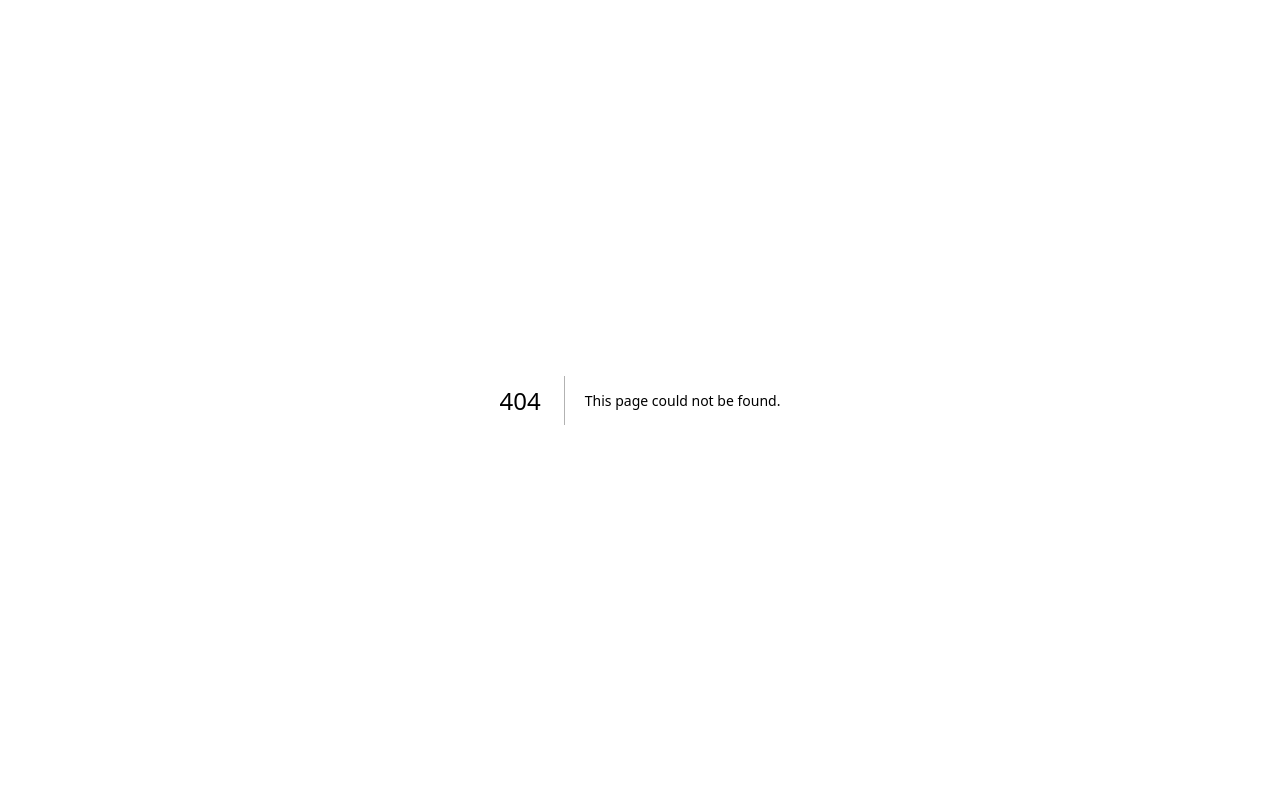
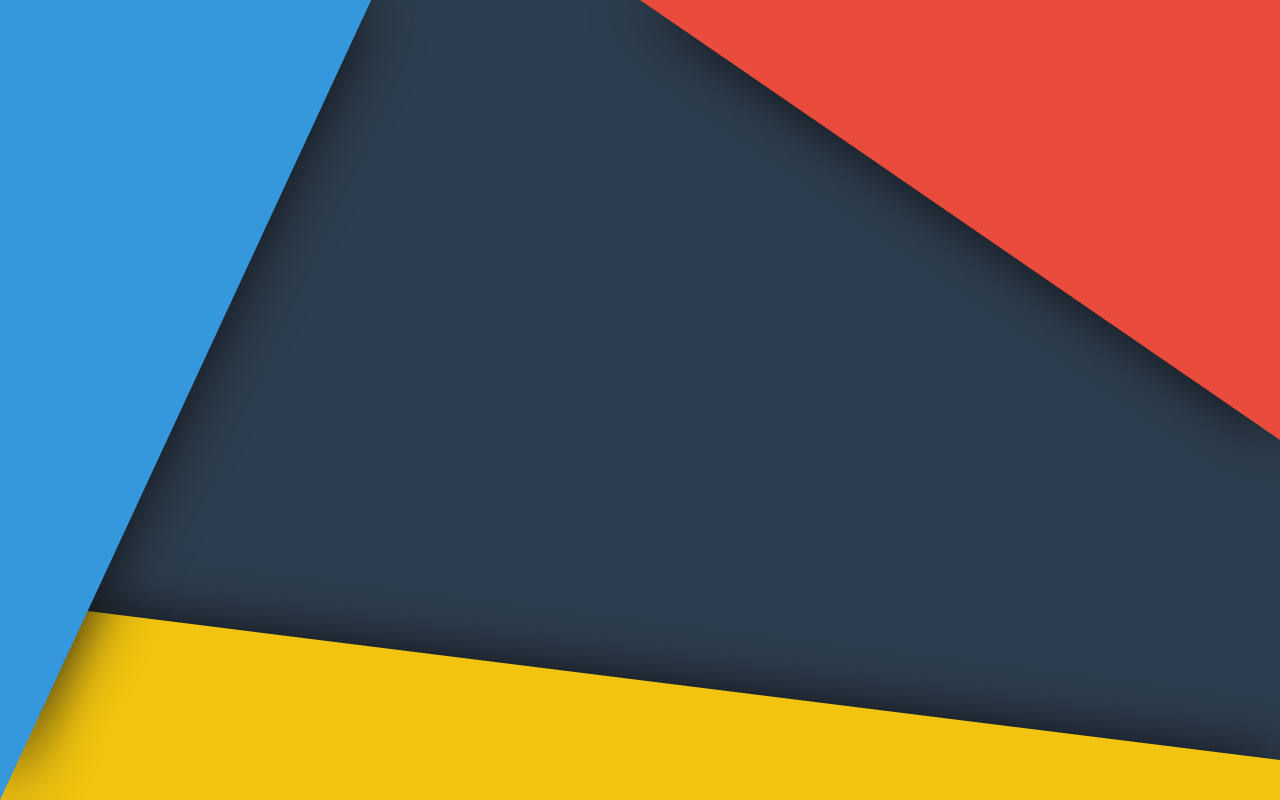
Before and after one commit to GuidoGlielmi/Portfolio-nextjs, a Next.js app: page /about in a window 1280 px wide. Before the commit this address had no page. Built offline with nearby package versions, Linux system fonts and the light colour scheme.

Commit message:
added about page with background theme

```diff
--- a/pages/_app.tsx
+++ b/pages/_app.tsx
@@ -1,5 +1,5 @@
 import type {AppProps} from 'next/app';
-
+import 'styles/globals.css';
 export default function App({Component, pageProps}: AppProps) {
   return <Component {...pageProps} />;
 }
--- /dev/null
+++ b/pages/about/index.tsx
@@ -0,0 +1,18 @@
+import S from './styles.module.css';
+const About: React.FC = () => {
+  return (
+    <div className={S.background}>
+      <div>
+        <div className={S.backgroundYellow} />
+      </div>
+      <div>
+        <div className={S.backgroundRed} />
+      </div>
+      <div>
+        <div className={S.backgroundBlue} />
+      </div>
+    </div>
+  );
+};
+
+export default About;
--- /dev/null
+++ b/pages/about/styles.module.css
@@ -0,0 +1,33 @@
+.background {
+  position: relative;
+  width: 100vw;
+  height: 100vh;
+  background: rgba(45, 62, 80);
+}
+.background > * {
+  position: absolute;
+  top: 0;
+  left: 0;
+  width: 100%;
+  height: 100%;
+  filter: drop-shadow(0px 0px 30px #111);
+}
+.backgroundYellow {
+  width: 100%;
+  height: 100%;
+  background: #f2c40f;
+  z-index: 1;
+  clip-path: polygon(0 75%, 100% 95%, 100% 100%, 0% 100%);
+}
+.backgroundRed {
+  width: 100%;
+  height: 100%;
+  clip-path: polygon(50% 0%, 100% 55%, 100% 0);
+  background: #e94c3d;
+}
+.backgroundBlue {
+  width: 100%;
+  height: 100%;
+  clip-path: polygon(0 0, 0 100%, 29% 0);
+  background: #3598dc;
+}
--- a/src/styles/globals.css
+++ b/src/styles/globals.css
@@ -1,75 +1,8 @@
 :root {
-  --max-width: 1100px;
-  --border-radius: 12px;
-  --font-mono: ui-monospace, Menlo, Monaco, 'Cascadia Mono', 'Segoe UI Mono',
-    'Roboto Mono', 'Oxygen Mono', 'Ubuntu Monospace', 'Source Code Pro',
-    'Fira Mono', 'Droid Sans Mono', 'Courier New', monospace;
-
-  --foreground-rgb: 0, 0, 0;
-  --background-start-rgb: 214, 219, 220;
-  --background-end-rgb: 255, 255, 255;
-
-  --primary-glow: conic-gradient(
-    from 180deg at 50% 50%,
-    #16abff33 0deg,
-    #0885ff33 55deg,
-    #54d6ff33 120deg,
-    #0071ff33 160deg,
-    transparent 360deg
-  );
-  --secondary-glow: radial-gradient(
-    rgba(255, 255, 255, 1),
-    rgba(255, 255, 255, 0)
-  );
-
-  --tile-start-rgb: 239, 245, 249;
-  --tile-end-rgb: 228, 232, 233;
-  --tile-border: conic-gradient(
-    #00000080,
-    #00000040,
-    #00000030,
-    #00000020,
-    #00000010,
-    #00000010,
-    #00000080
-  );
-
-  --callout-rgb: 238, 240, 241;
-  --callout-border-rgb: 172, 175, 176;
-  --card-rgb: 180, 185, 188;
-  --card-border-rgb: 131, 134, 135;
 }
 
 @media (prefers-color-scheme: dark) {
   :root {
-    --foreground-rgb: 255, 255, 255;
-    --background-start-rgb: 0, 0, 0;
-    --background-end-rgb: 0, 0, 0;
-
-    --primary-glow: radial-gradient(rgba(1, 65, 255, 0.4), rgba(1, 65, 255, 0));
-    --secondary-glow: linear-gradient(
-      to bottom right,
-      rgba(1, 65, 255, 0),
-      rgba(1, 65, 255, 0),
-      rgba(1, 65, 255, 0.3)
-    );
-
-    --tile-start-rgb: 2, 13, 46;
-    --tile-end-rgb: 2, 5, 19;
-    --tile-border: conic-gradient(
-      #ffffff80,
-      #ffffff40,
-      #ffffff30,
-      #ffffff20,
-      #ffffff10,
-      #ffffff10,
-      #ffffff80
-    );
-
-    --callout-rgb: 20, 20, 20;
-    --callout-border-rgb: 108, 108, 108;
-    --card-rgb: 100, 100, 100;
-    --card-border-rgb: 200, 200, 200;
   }
 }
 
@@ -86,13 +19,7 @@ body {
 }
 
 body {
-  color: rbg(--foreground-rgb);
-  background: linear-gradient(
-      to bottom,
-      transparent,
-      rgb(var(--background-end-rgb))
-    )
-    rgb(var(--background-start-rgb));
+  margin: 0 !important;
 }
 
 a {
```
